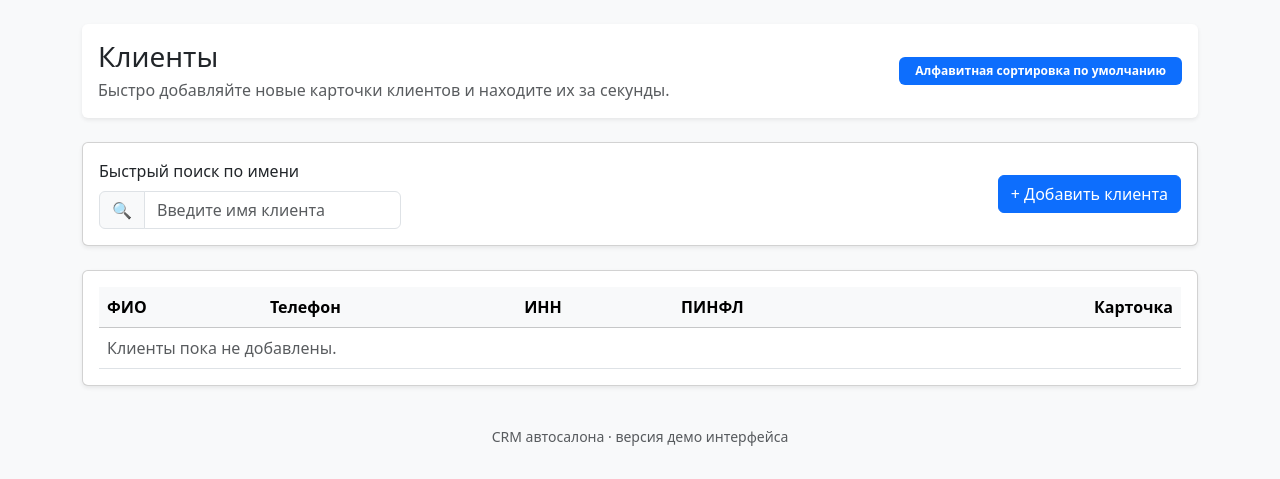
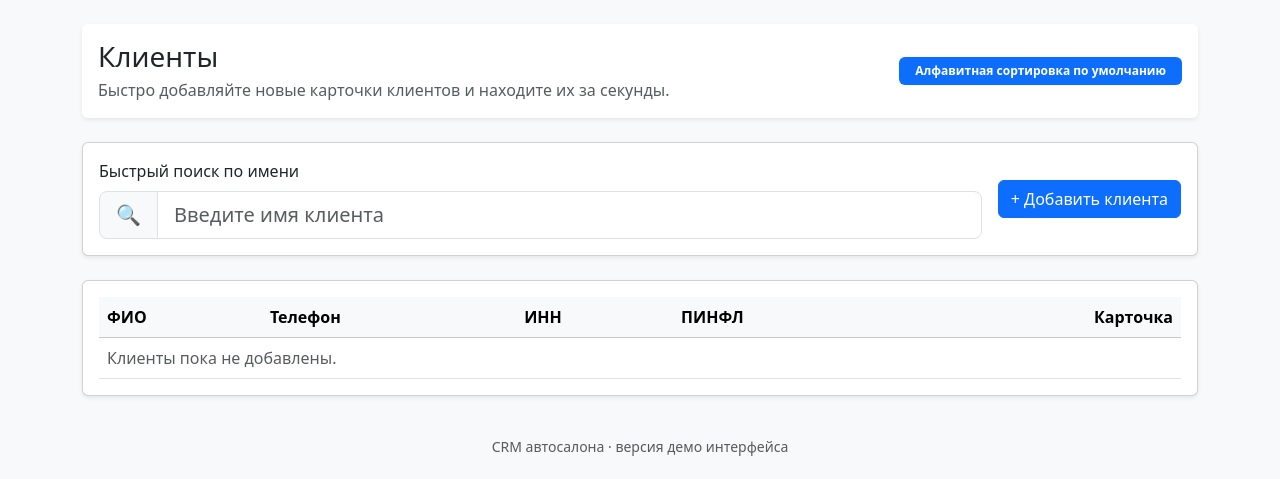
Before and after one commit to Shakhriyor10/major_motors, a Django app: page /customers/ in a window 1280 px wide. Shown: the part 82-561 px from the top of the page. Run offline with Django 3.2, Linux system fonts and the light colour scheme; data comes from the database, SQL or seed files in the repository; data that the repository does not hold is empty; some libraries are stand-ins or nearby versions.

Commit message:
Widen customer search input

```diff
--- a/templates/crm/customers.html
+++ b/templates/crm/customers.html
@@ -18,9 +18,9 @@
   <div class="card shadow-sm mb-4">
     <div class="card-body">
       <div class="d-flex flex-wrap align-items-center justify-content-between gap-3">
-        <div>
+        <div class="flex-grow-1">
           <label class="form-label">Быстрый поиск по имени</label>
-          <div class="input-group">
+          <div class="input-group input-group-lg">
             <span class="input-group-text">🔍</span>
             <input
               type="text"
```
